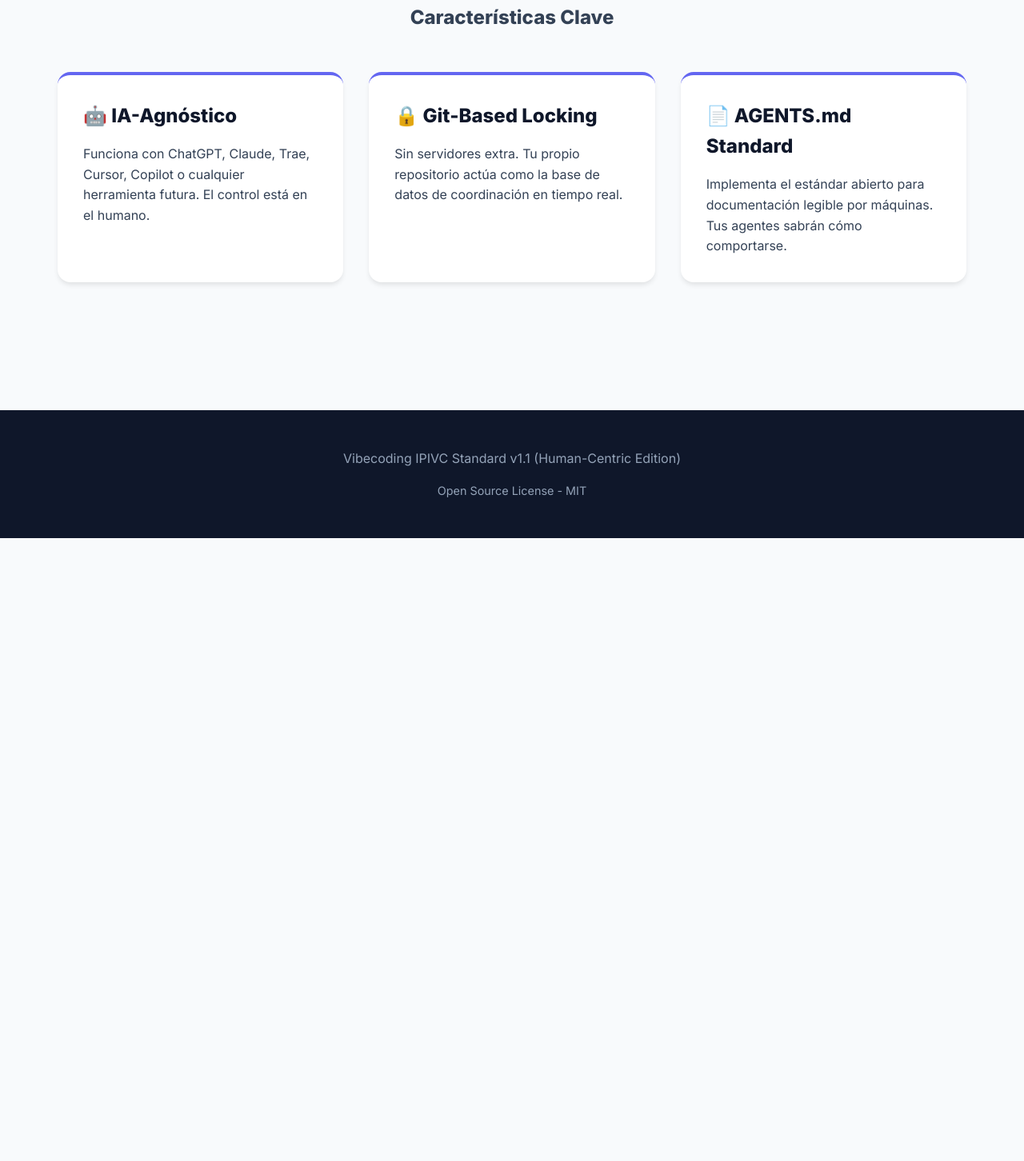
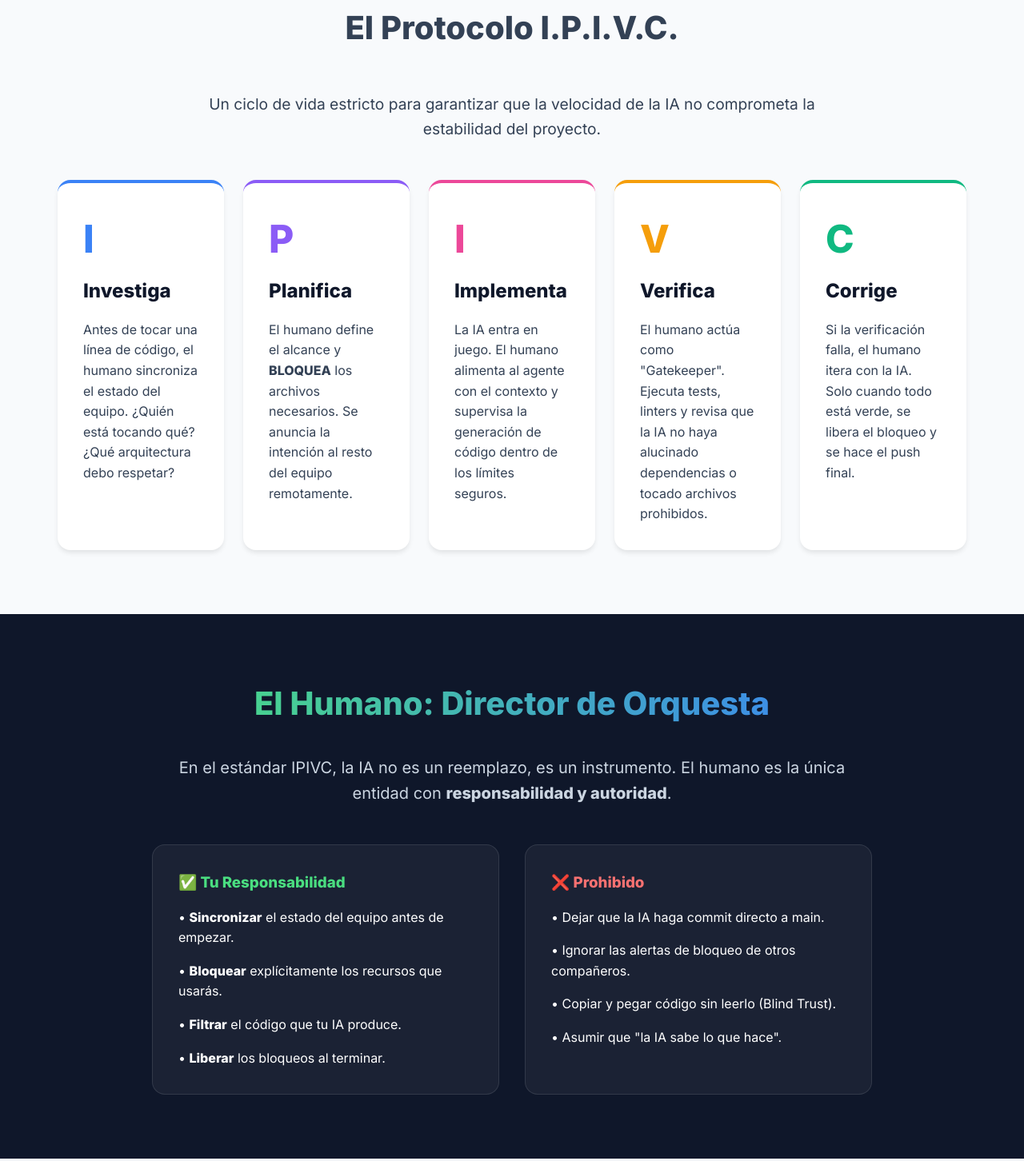
Before and after one commit to MauricioPerera/IPIVC, a plain HTML site: page docs/index.html in a window 1280 px wide. Shown: the part 1847-3299 px from the top of the page at 80% size. Before the commit the page ends 2520 px from the top, so only its background shows below. Drawn offline with Linux system fonts and the light colour scheme.

Commit message:
Docs: Expand IPIVC acronym and Human Role section

```diff
--- a/docs/index.html
+++ b/docs/index.html
@@ -84,6 +84,76 @@
                 </div>
             </div>
         </div>
+        </div>
+    </section>
+
+    <section id="ipivc-protocol" style="background-color: var(--light);">
+        <div class="container">
+            <h2 style="text-align: center; font-size: 2.5rem; margin-bottom: 3rem;">El Protocolo I.P.I.V.C.</h2>
+            <p style="text-align: center; max-width: 800px; margin: 0 auto 3rem auto; font-size: 1.2rem;">
+                Un ciclo de vida estricto para garantizar que la velocidad de la IA no comprometa la estabilidad del proyecto.
+            </p>
+
+            <div class="grid" style="grid-template-columns: repeat(auto-fit, minmax(200px, 1fr)); gap: 1.5rem;">
+                <div class="card" style="border-top-color: #3b82f6;">
+                    <span style="font-size: 3rem; font-weight: 800; color: #3b82f6; display: block; margin-bottom: 0.5rem;">I</span>
+                    <h3>Investiga</h3>
+                    <p>Antes de tocar una línea de código, el humano sincroniza el estado del equipo. ¿Quién está tocando qué? ¿Qué arquitectura debo respetar?</p>
+                </div>
+                <div class="card" style="border-top-color: #8b5cf6;">
+                    <span style="font-size: 3rem; font-weight: 800; color: #8b5cf6; display: block; margin-bottom: 0.5rem;">P</span>
+                    <h3>Planifica</h3>
+                    <p>El humano define el alcance y <strong>BLOQUEA</strong> los archivos necesarios. Se anuncia la intención al resto del equipo remotamente.</p>
+                </div>
+                <div class="card" style="border-top-color: #ec4899;">
+                    <span style="font-size: 3rem; font-weight: 800; color: #ec4899; display: block; margin-bottom: 0.5rem;">I</span>
+                    <h3>Implementa</h3>
+                    <p>La IA entra en juego. El humano alimenta al agente con el contexto y supervisa la generación de código dentro de los límites seguros.</p>
+                </div>
+                <div class="card" style="border-top-color: #f59e0b;">
+                    <span style="font-size: 3rem; font-weight: 800; color: #f59e0b; display: block; margin-bottom: 0.5rem;">V</span>
+                    <h3>Verifica</h3>
+                    <p>El humano actúa como "Gatekeeper". Ejecuta tests, linters y revisa que la IA no haya alucinado dependencias o tocado archivos prohibidos.</p>
+                </div>
+                <div class="card" style="border-top-color: #10b981;">
+                    <span style="font-size: 3rem; font-weight: 800; color: #10b981; display: block; margin-bottom: 0.5rem;">C</span>
+                    <h3>Corrige</h3>
+                    <p>Si la verificación falla, el humano itera con la IA. Solo cuando todo está verde, se libera el bloqueo y se hace el push final.</p>
+                </div>
+            </div>
+        </div>
+    </section>
+
+    <section id="human-role" style="background-color: var(--dark); color: white;">
+        <div class="container">
+            <div style="max-width: 900px; margin: 0 auto; text-align: center;">
+                <h2 style="font-size: 2.5rem; margin-bottom: 2rem; background: linear-gradient(to right, #4ade80, #3b82f6); -webkit-background-clip: text; background-clip: text; color: transparent;">El Humano: Director de Orquesta</h2>
+                <p style="font-size: 1.25rem; margin-bottom: 2rem; color: #cbd5e1;">
+                    En el estándar IPIVC, la IA no es un reemplazo, es un instrumento. El humano es la única entidad con <strong>responsabilidad y autoridad</strong>.
+                </p>
+
+                <div style="display: grid; grid-template-columns: 1fr 1fr; gap: 2rem; text-align: left; margin-top: 3rem;">
+                    <div style="background: rgba(255,255,255,0.05); padding: 2rem; border-radius: 1rem; border: 1px solid rgba(255,255,255,0.1);">
+                        <h3 style="color: #4ade80; margin-bottom: 1rem;">✅ Tu Responsabilidad</h3>
+                        <ul style="list-style: none; space-y: 1rem;">
+                            <li style="margin-bottom: 1rem;">• <strong>Sincronizar</strong> el estado del equipo antes de empezar.</li>
+                            <li style="margin-bottom: 1rem;">• <strong>Bloquear</strong> explícitamente los recursos que usarás.</li>
+                            <li style="margin-bottom: 1rem;">• <strong>Filtrar</strong> el código que tu IA produce.</li>
+                            <li>• <strong>Liberar</strong> los bloqueos al terminar.</li>
+                        </ul>
+                    </div>
+                    <div style="background: rgba(255,255,255,0.05); padding: 2rem; border-radius: 1rem; border: 1px solid rgba(255,255,255,0.1);">
+                        <h3 style="color: #f87171; margin-bottom: 1rem;">❌ Prohibido</h3>
+                        <ul style="list-style: none;">
+                            <li style="margin-bottom: 1rem;">• Dejar que la IA haga commit directo a <code>main</code>.</li>
+                            <li style="margin-bottom: 1rem;">• Ignorar las alertas de bloqueo de otros compañeros.</li>
+                            <li style="margin-bottom: 1rem;">• Copiar y pegar código sin leerlo (Blind Trust).</li>
+                            <li>• Asumir que "la IA sabe lo que hace".</li>
+                        </ul>
+                    </div>
+                </div>
+            </div>
+        </div>
     </section>
 
     <section id="features">
```
